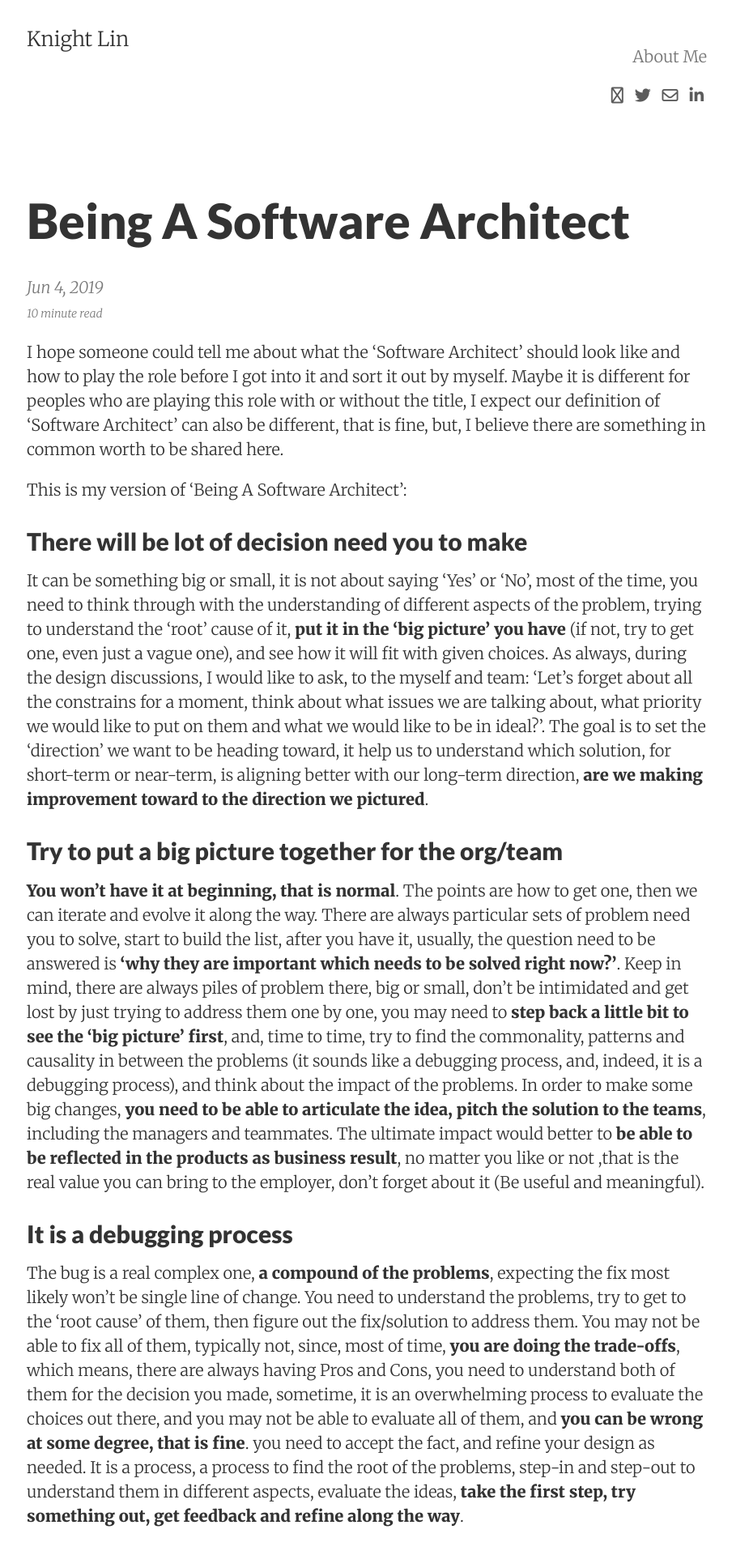
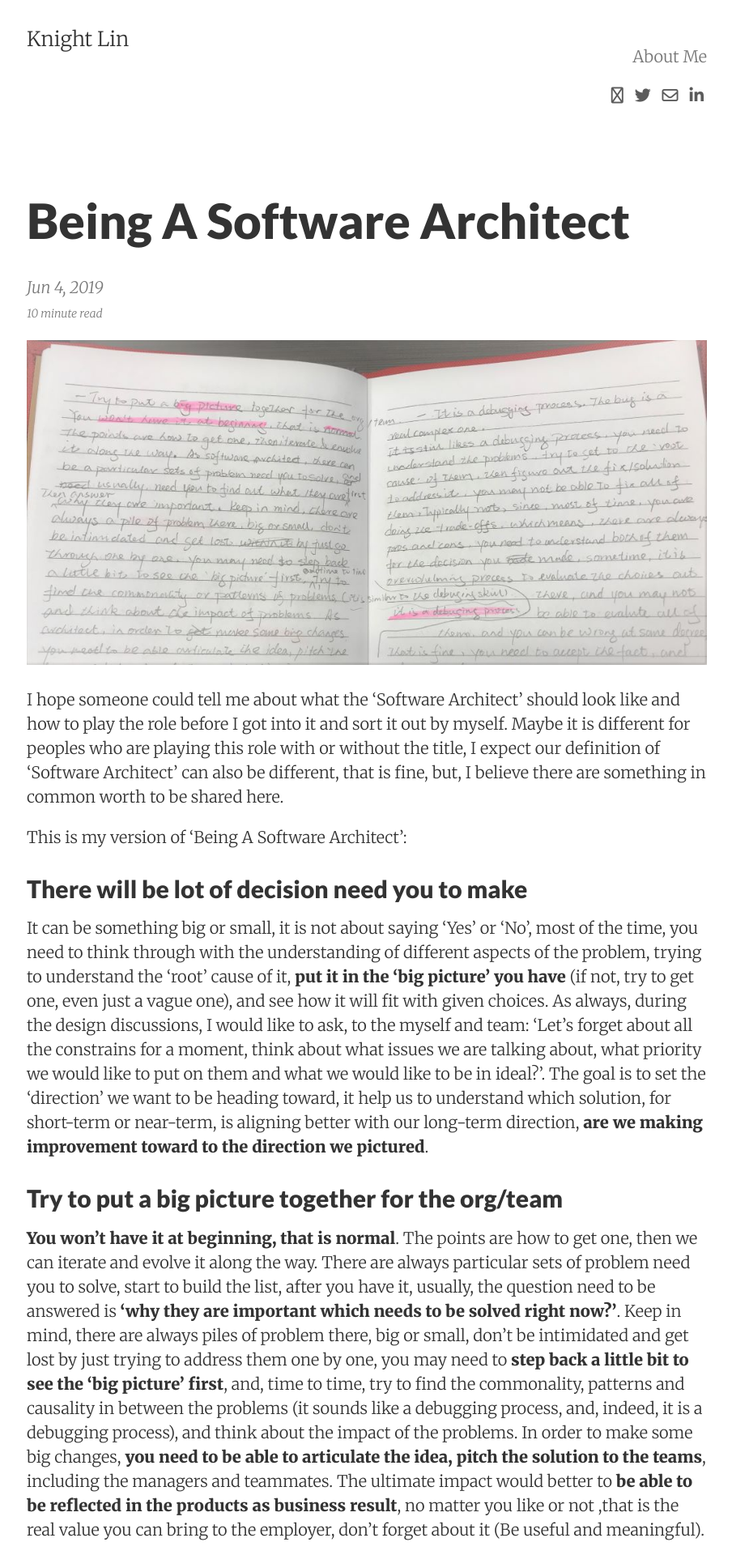
Before and after one commit to knightlinwu/blog, a Jekyll site: the page built from _posts/2019-06-04-architect.md, in a window 1280 px wide. Shown: the top 1920 px of the page at 81% size, without its empty margins (187-1091 px from the left). Built offline with Jekyll 4.4.1, drawn with Linux system fonts in a browser that asks for light colours; nearby versions of some CDN libraries; comment, search, counter and statistics services are not loaded.

Commit message:
Add image

```diff
--- a/_posts/2019-06-04-architect.md
+++ b/_posts/2019-06-04-architect.md
@@ -5,6 +5,8 @@ date:       2019-06-04 17:43:00
 summary:    I hope someone could tell me about what the 'Software Architect' should look like and how to play the role before I got into it and sort it out by myself. Maybe it is different for peoples who are playing this role with or without the title, I expect our definition of 'Software Architect' can also be different, that is fine, but, I believe there are something in common worth to be shared here.
 categories: general career architect
 ---
+
+![draft]({{ site.url }}/images/posts/architect-draft.jpg)
 
 I hope someone could tell me about what the 'Software Architect' should look like and how to play the role before I got into it and sort it out by myself. Maybe it is different for peoples who are playing this role with or without the title, I expect our definition of 'Software Architect' can also be different, that is fine, but, I believe there are something in common worth to be shared here.
 
```
Also changed, not shown: images/posts/architect-draft.jpg (added).
